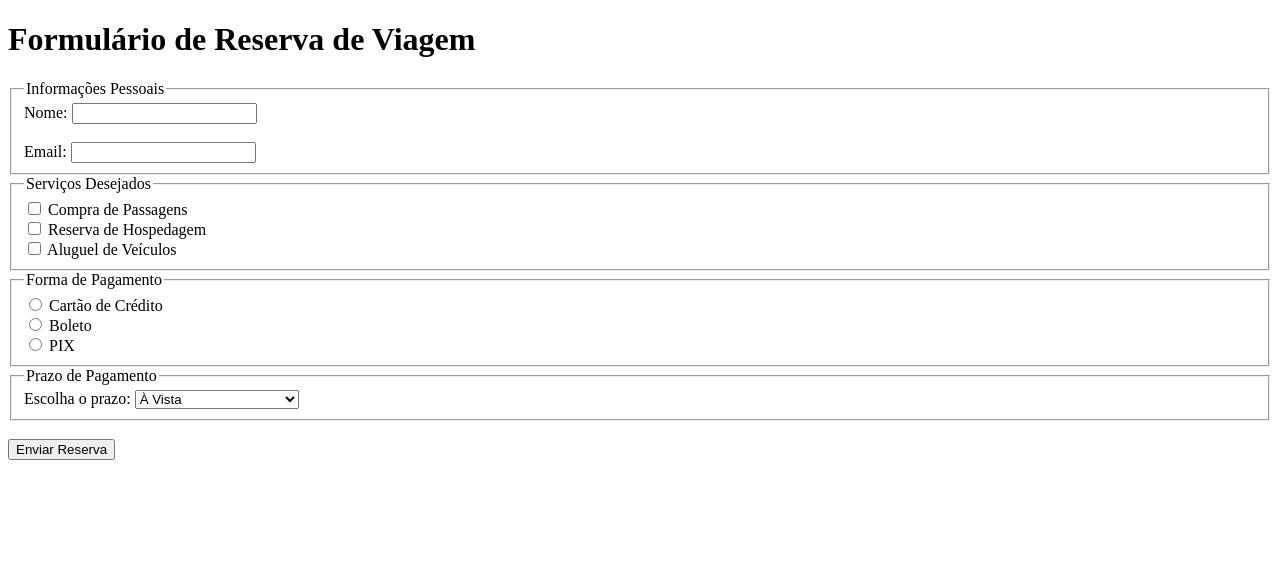
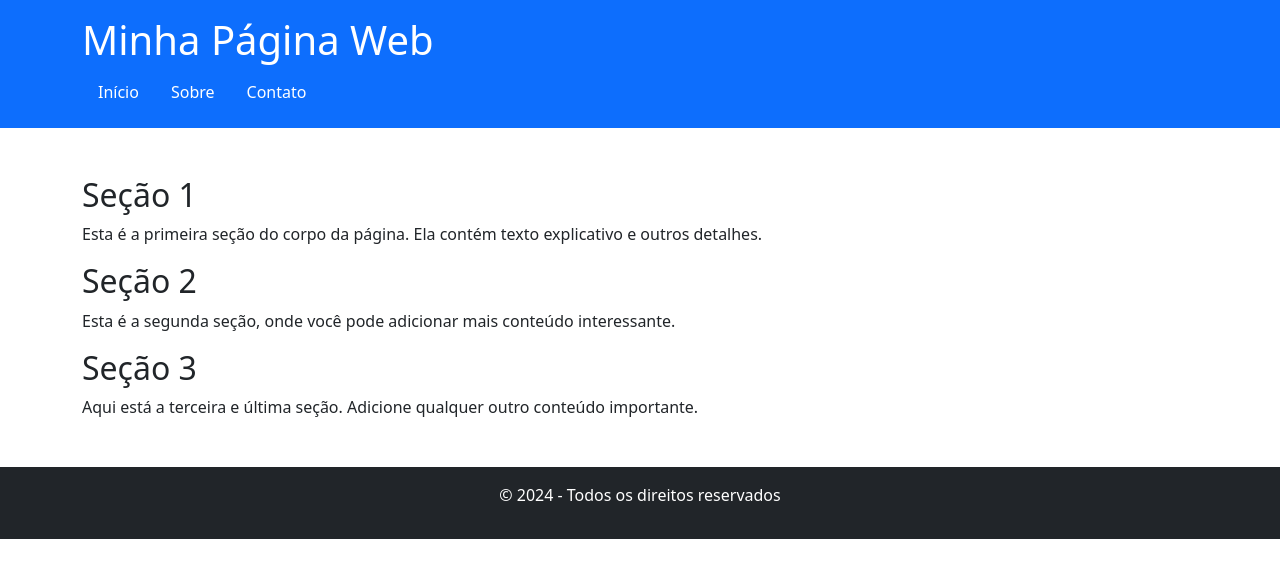
Before and after one commit to leonsanttos/descomplica, a plain HTML site: page index.html in a window 1280 px wide. Drawn offline with nearby package versions, Linux system fonts and the light colour scheme.

Commit message:
Update index.html
atividade

```diff
--- a/index.html
+++ b/index.html
@@ -1,57 +1,66 @@
 <!DOCTYPE html>
-<html lang="pt-BR">
+<html lang="pt-br">
 <head>
     <meta charset="UTF-8">
     <meta name="viewport" content="width=device-width, initial-scale=1.0">
-    <title>Formulário de Reserva de Viagem</title>
+    <title>Minha Página Web</title>
+    <!-- Bootstrap CDN -->
+    <link href="https://cdn.jsdelivr.net/npm/bootstrap@5.3.0-alpha1/dist/css/bootstrap.min.css" rel="stylesheet">
 </head>
 <body>
 
-    <h1>Formulário de Reserva de Viagem</h1>
+    <!-- Cabeçalho -->
+    <header class="bg-primary text-white p-3">
+        <div class="container">
+            <h1>Minha Página Web</h1>
+            <!-- Menu de Navegação -->
+            <nav>
+                <ul class="nav">
+                    <li class="nav-item">
+                        <a class="nav-link text-white" href="#">Início</a>
+                    </li>
+                    <li class="nav-item">
+                        <a class="nav-link text-white" href="#">Sobre</a>
+                    </li>
+                    <li class="nav-item">
+                        <a class="nav-link text-white" href="#">Contato</a>
+                    </li>
+                </ul>
+            </nav>
+        </div>
+    </header>
 
-    <form action="reserva.php" method="post">
-        <!-- Campo de Nome -->
-        <fieldset>
-            <legend>Informações Pessoais</legend>
-            <label for="nome">Nome:</label>
-            <input type="text" id="nome" name="nome" required>
-            <br><br>
+    <!-- Corpo da Página -->
+    <main>
+        <div class="container mt-5">
+            <!-- Seção 1 -->
+            <section>
+                <h2>Seção 1</h2>
+                <p>Esta é a primeira seção do corpo da página. Ela contém texto explicativo e outros detalhes.</p>
+            </section>
 
-            <label for="email">Email:</label>
-            <input type="email" id="email" name="email" required>
-        </fieldset>
+            <!-- Seção 2 -->
+            <section>
+                <h2>Seção 2</h2>
+                <p>Esta é a segunda seção, onde você pode adicionar mais conteúdo interessante.</p>
+            </section>
 
-        <!-- Campo de Serviços Desejados -->
-        <fieldset>
-            <legend>Serviços Desejados</legend>
-            <label><input type="checkbox" name="servicos[]" value="passagens"> Compra de Passagens</label><br>
-            <label><input type="checkbox" name="servicos[]" value="hospedagem"> Reserva de Hospedagem</label><br>
-            <label><input type="checkbox" name="servicos[]" value="veiculos"> Aluguel de Veículos</label>
-        </fieldset>
+            <!-- Seção 3 -->
+            <section>
+                <h2>Seção 3</h2>
+                <p>Aqui está a terceira e última seção. Adicione qualquer outro conteúdo importante.</p>
+            </section>
+        </div>
+    </main>
 
-        <!-- Campo de Forma de Pagamento -->
-        <fieldset>
-            <legend>Forma de Pagamento</legend>
-            <label><input type="radio" name="pagamento" value="cartao" required> Cartão de Crédito</label><br>
-            <label><input type="radio" name="pagamento" value="boleto"> Boleto</label><br>
-            <label><input type="radio" name="pagamento" value="pix"> PIX</label>
-        </fieldset>
+    <!-- Rodapé -->
+    <footer class="bg-dark text-white text-center p-3 mt-5">
+        <div class="container">
+            <p>&copy; 2024 - Todos os direitos reservados</p>
+        </div>
+    </footer>
 
-        <!-- Campo de Prazo de Pagamento -->
-        <fieldset>
-            <legend>Prazo de Pagamento</legend>
-            <label for="prazo">Escolha o prazo:</label>
-            <select id="prazo" name="prazo" required>
-                <option value="avista">À Vista</option>
-                <option value="cinco_sem_juros">Cinco Vezes Sem Juros</option>
-                <option value="dez_com_juros">Dez Vezes Com Juros</option>
-            </select>
-        </fieldset>
-
-        <!-- Botão de Envio -->
-        <br>
-        <input type="submit" value="Enviar Reserva">
-    </form>
-
+    <!-- Bootstrap JS -->
+    <script src="https://cdn.jsdelivr.net/npm/bootstrap@5.3.0-alpha1/dist/js/bootstrap.bundle.min.js"></script>
 </body>
 </html>
```
